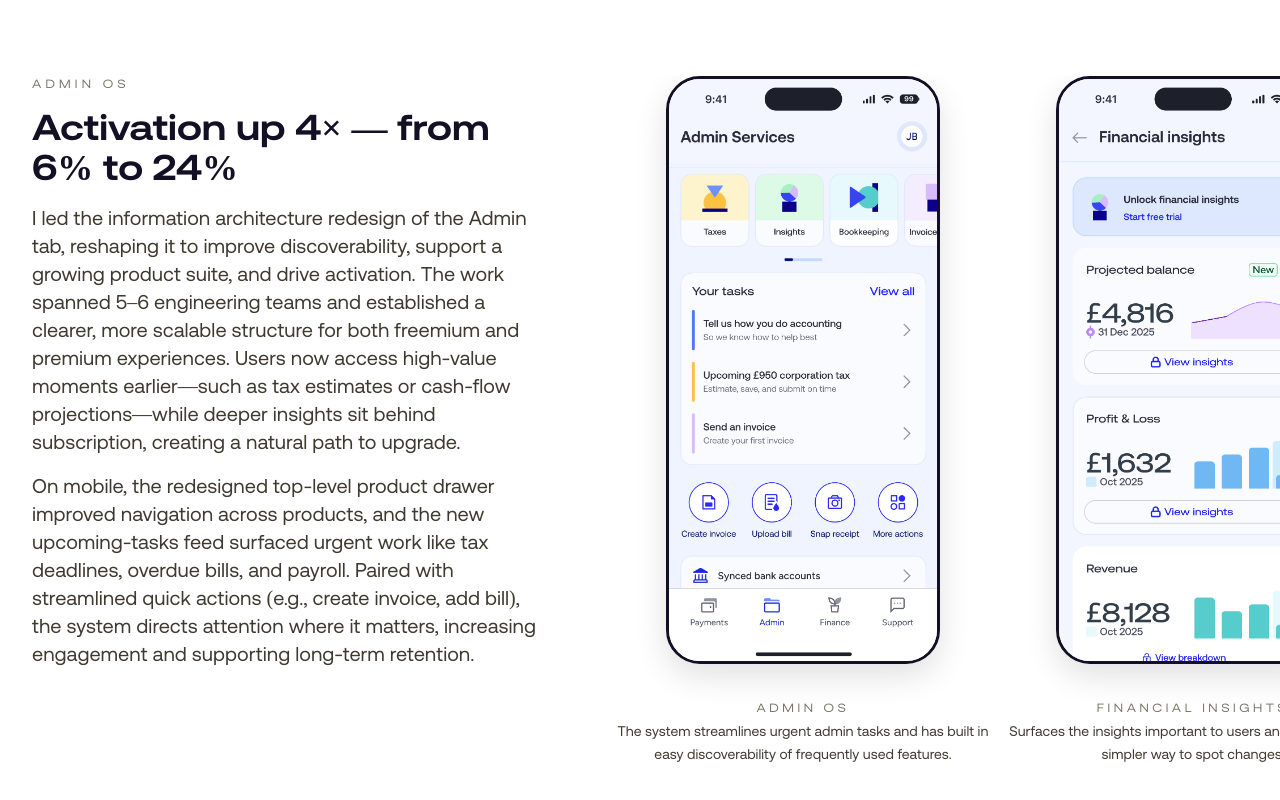
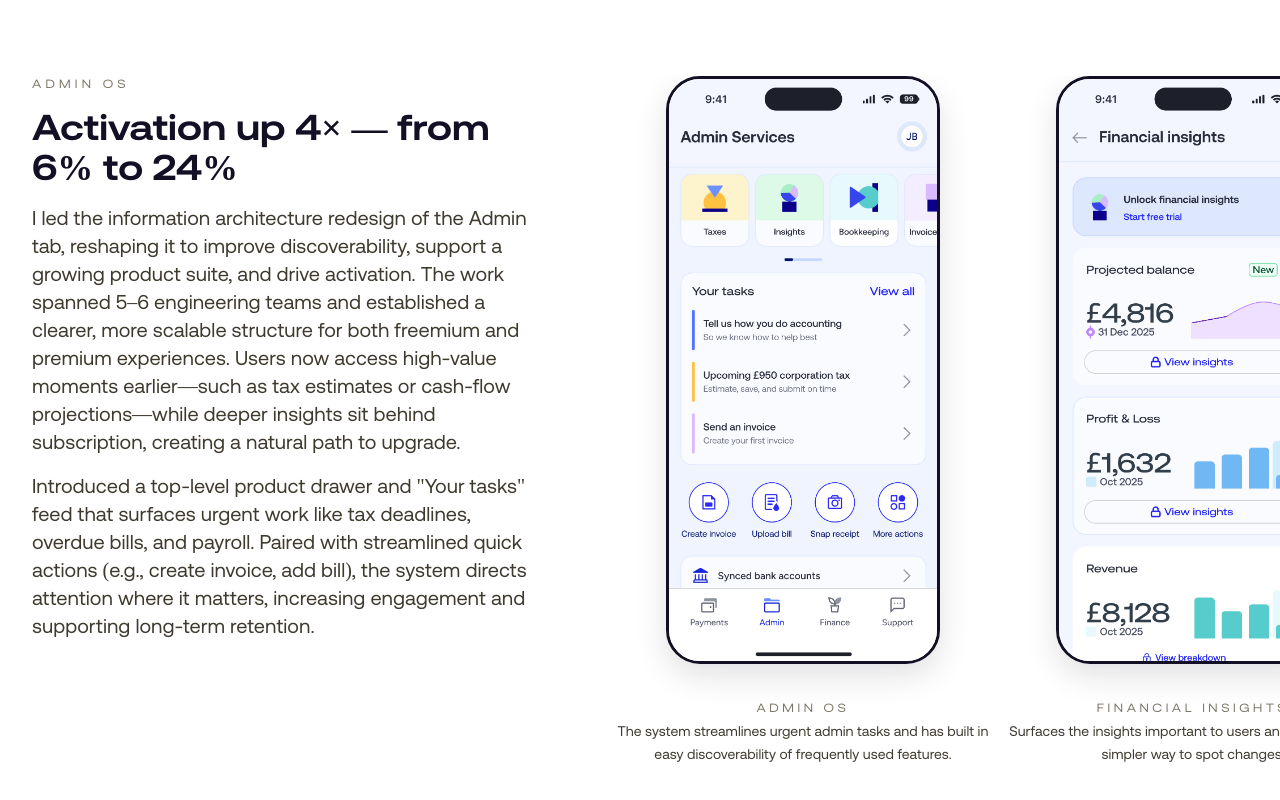
Before and after one commit to h8inc/portfolio, a React (Vite) app: page /tide in a window 1280 px wide. Shown: the part 3527-4327 px from the top of the page. Built offline with nearby package versions, Linux system fonts and the light colour scheme.

Commit message:
Update Admin OS section descriptions and eyebrow labels

```diff
--- a/src/pages/Tide.tsx
+++ b/src/pages/Tide.tsx
@@ -289,7 +289,7 @@ function Tide() {
                 I led the information architecture redesign of the Admin tab, reshaping it to improve discoverability, support a growing product suite, and drive activation. The work spanned 5–6 engineering teams and established a clearer, more scalable structure for both freemium and premium experiences. Users now access high-value moments earlier—such as tax estimates or cash-flow projections—while deeper insights sit behind subscription, creating a natural path to upgrade.
               </p>
               <p>
-                On mobile, the redesigned top-level product drawer improved navigation across products, and the new upcoming-tasks feed surfaced urgent work like tax deadlines, overdue bills, and payroll. Paired with streamlined quick actions (e.g., create invoice, add bill), the system directs attention where it matters, increasing engagement and supporting long-term retention.
+                Introduced a top-level product drawer and "Your tasks" feed that surfaces urgent work like tax deadlines, overdue bills, and payroll. Paired with streamlined quick actions (e.g., create invoice, add bill), the system directs attention where it matters, increasing engagement and supporting long-term retention.
               </p>
             </div>
           }
```
